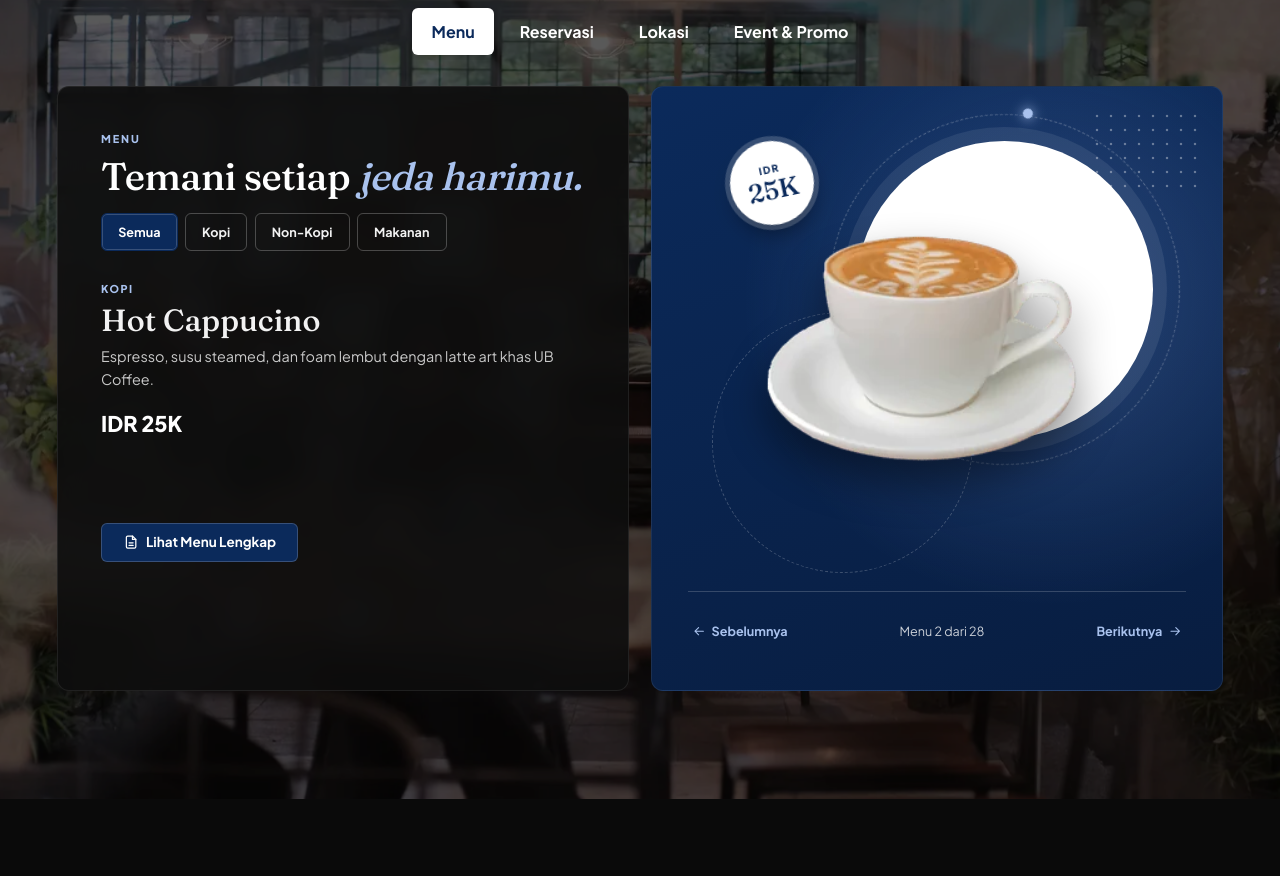
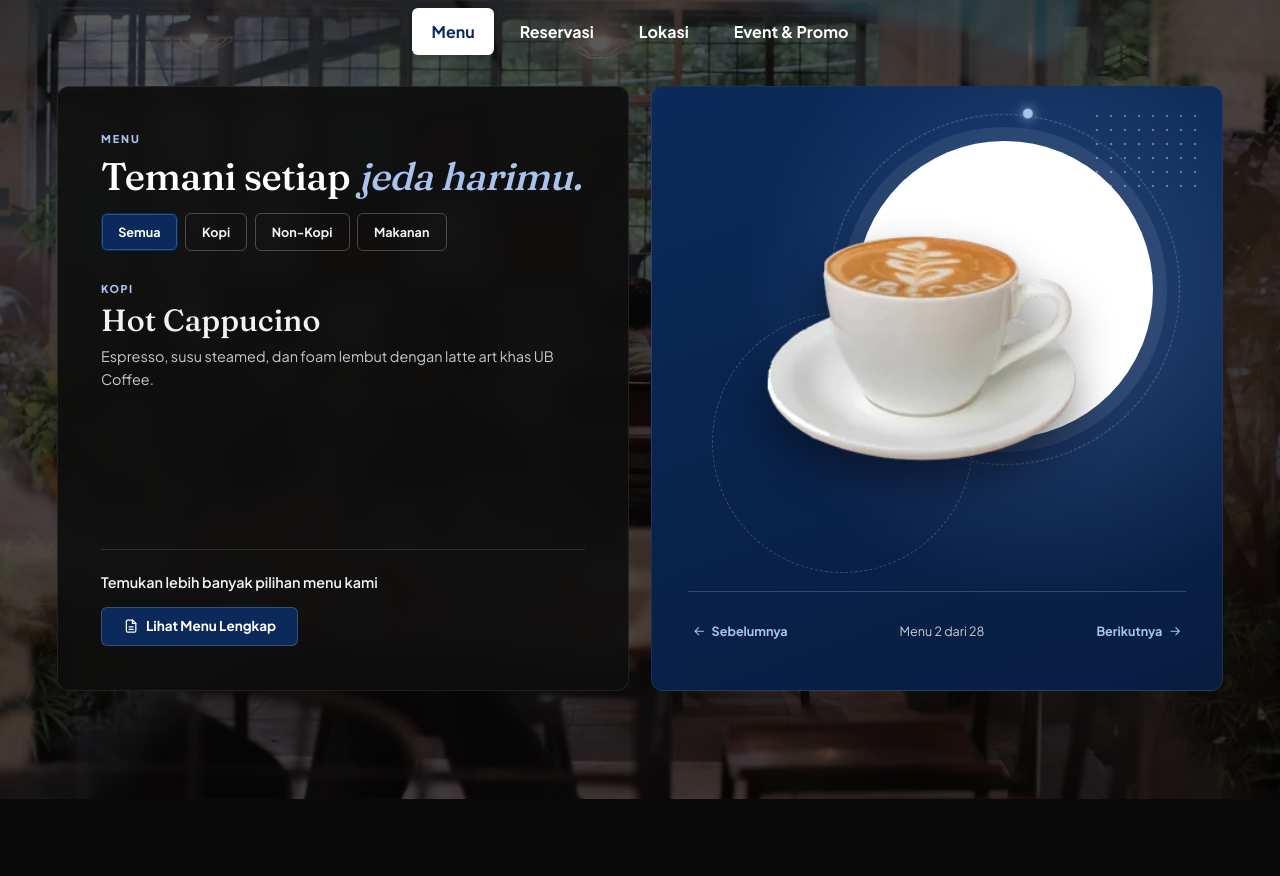
Before and after one commit to Haykaldn/ub-coffee, a Next.js app: page / in a window 1280 px wide. Shown: the part 884-1760 px from the top of the page. Built offline with nearby package versions, Linux system fonts and the light colour scheme.

Commit message:
menghapus harga

```diff
--- a/app/globals.css
+++ b/app/globals.css
@@ -747,13 +747,6 @@ img {
   margin: 3.6px 0 7.2px;
 }
 
-.menu-panel__price {
-  margin-top: 16.2px;
-  font-size: 21.6px;
-  font-weight: 800;
-  color: var(--black);
-}
-
 .menu-panel__nav {
   display: flex;
   align-items: center;
@@ -778,8 +771,19 @@ img {
   color: var(--white);
 }
 
-.menu-panel .btn--navy {
-  margin-bottom: 28.8px;
+/* Ajakan lihat menu lengkap, didorong ke bagian bawah kartu */
+.menu-panel__cta {
+  width: 100%;
+  margin-top: auto;
+  padding-top: 21.6px;
+  border-top: 1px solid var(--line);
+}
+
+.menu-panel__cta p {
+  margin: 0 0 12.6px;
+  font-size: 14.4px;
+  font-weight: 600;
+  color: var(--ink);
 }
 
 .menu-panel__visual {
@@ -885,36 +889,6 @@ img {
   to {
     transform: rotate(360deg);
   }
-}
-
-/* Stiker harga bulat bergaya promo */
-.menu-circle__price {
-  position: absolute;
-  z-index: 2;
-  top: 4%;
-  left: 4%;
-  width: clamp(64px, 19%, 84px);
-  aspect-ratio: 1;
-  border-radius: 50%;
-  display: grid;
-  place-content: center;
-  text-align: center;
-  background: var(--white);
-  color: var(--navy);
-  font-family: var(--font-display);
-  font-size: clamp(20px, 5.5vw, 26px);
-  line-height: 1;
-  box-shadow:
-    0 0 0 5px rgba(255, 255, 255, 0.18),
-    0 12px 24px -6px rgba(0, 0, 0, 0.5);
-}
-
-.menu-circle__price small {
-  font-family: var(--font-body);
-  font-size: 10px;
-  font-weight: 800;
-  letter-spacing: 0.14em;
-  margin-bottom: 3px;
 }
 
 /* Pola titik halus di pojok kanan atas */
--- a/components/panels/MenuPanel.tsx
+++ b/components/panels/MenuPanel.tsx
@@ -4,7 +4,7 @@ import Image from "next/image";
 import { AnimatePresence, motion, useReducedMotion } from "motion/react";
 import { useEffect, useState } from "react";
 import { ArrowLeft, ArrowRight, FileText } from "../Icons";
-import { formatPrice, menu } from "@/data/menu";
+import { menu } from "@/data/menu";
 import { site } from "@/data/site";
 
 // Filter tanpa isi (mis. Makanan sebelum datanya ada) tidak ditampilkan
@@ -96,13 +96,12 @@ export default function MenuPanel() {
               <span className="menu-panel__cat">{item.category}</span>
               <h4 className="menu-panel__name">{item.name}</h4>
               <p className="muted">{item.description}</p>
-              {item.price !== undefined && (
-                <p className="menu-panel__price">{formatPrice(item.price)}</p>
-              )}
             </motion.div>
           </AnimatePresence>
         </div>
 
+        <div className="menu-panel__cta">
+          <p>Temukan lebih banyak pilihan menu kami</p>
           <a
             className="btn btn--navy"
             href={site.menuPdf}
@@ -111,6 +110,7 @@ export default function MenuPanel() {
           >
             <FileText size={18} /> Lihat Menu Lengkap
           </a>
+        </div>
       </div>
 
       <div className="menu-panel__visual">
@@ -138,23 +138,6 @@ export default function MenuPanel() {
               </div>
             </motion.div>
           </AnimatePresence>
-
-          {item.price !== undefined && (
-            <AnimatePresence mode="wait">
-              <motion.span
-                key={item.id}
-                className="menu-circle__price"
-                aria-hidden="true"
-                initial={{ opacity: 0, scale: 0.6, rotate: -30 }}
-                animate={{ opacity: 1, scale: 1, rotate: -12 }}
-                exit={{ opacity: 0, scale: 0.6 }}
-                transition={{ duration: 0.35, delay: 0.15 }}
-              >
-                <small>IDR</small>
-                {Math.round(item.price / 1000)}K
-              </motion.span>
-            </AnimatePresence>
-          )}
         </div>
 
         <nav className="menu-panel__nav" aria-label="Navigasi menu">
```
Lines whose indentation alone changed are shown as unchanged.
